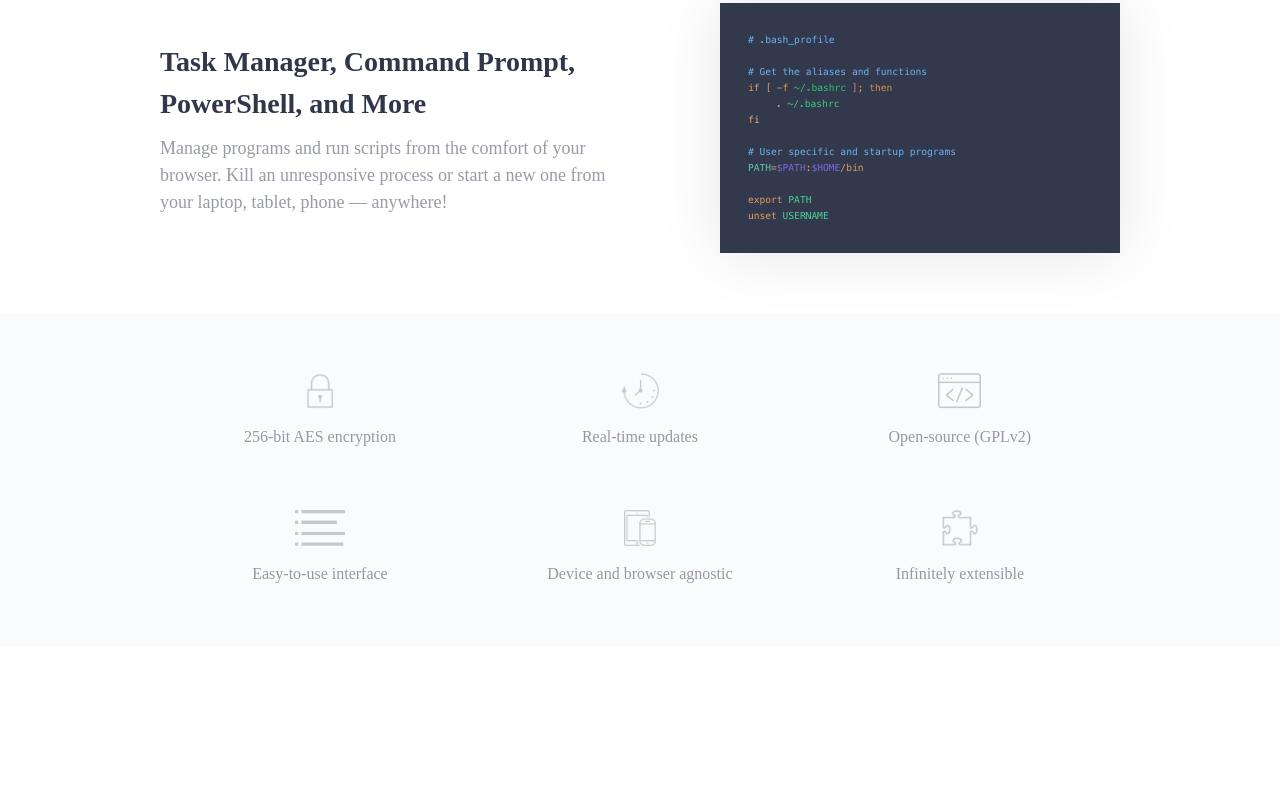
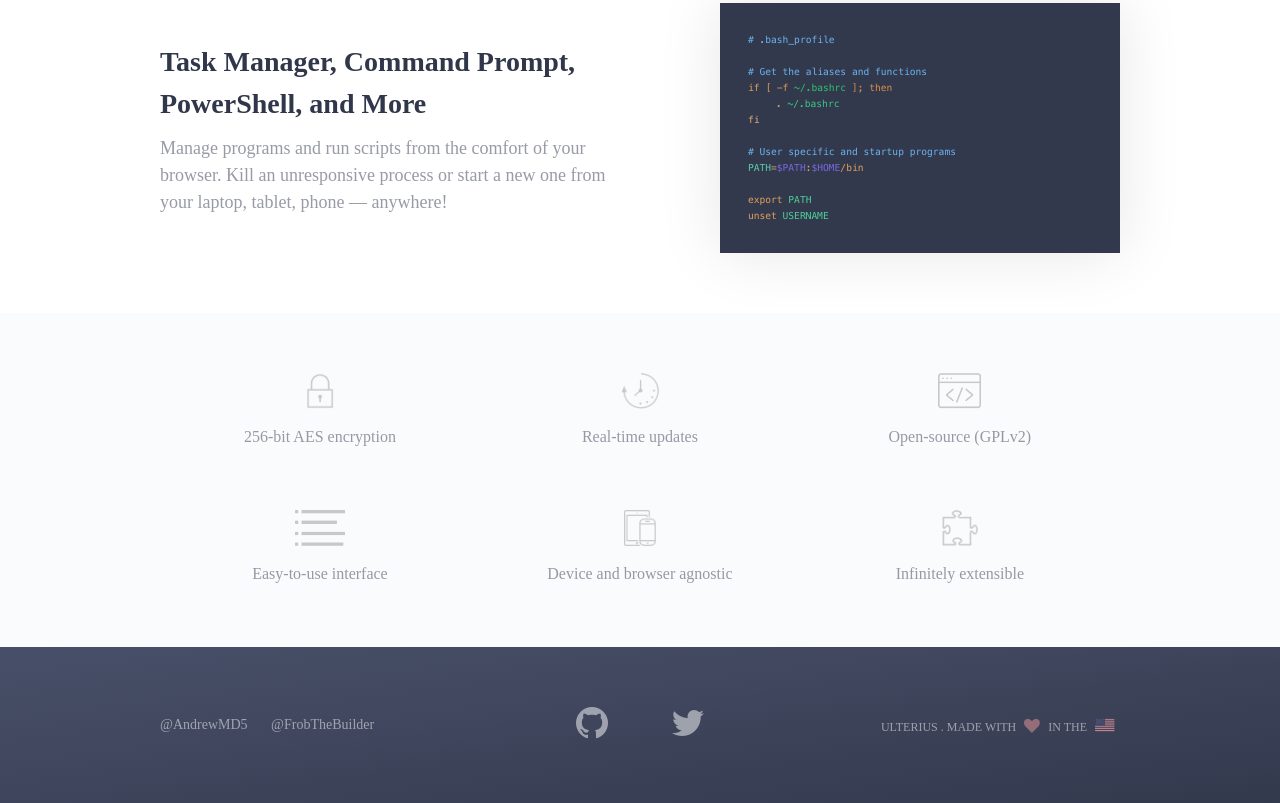
Before and after one commit to kushsolitary/ulterius, a plain HTML site: page index.html in a window 1280 px wide. Shown: the part 2044-2847 px from the top of the page. Before the commit the page ends 2691 px from the top, so only its background shows below. Drawn offline with Linux system fonts and the light colour scheme.

Commit message:
feat: add footer and transtions on links

```diff
--- a/index.html
+++ b/index.html
@@ -118,7 +118,21 @@
 </section>
 
 <footer>
+  <div class="container">
+    <div class="credits">
+      <a href="https://twitter.com/andrewmd5">@AndrewMD5</a>
+      <a href="https://twitter.com/frobthebuilder">@FrobTheBuilder</a>
+    </div>
 
+    <div class="social">
+      <a href="https://github.com/StrikeOrg/ulterius-client" class="github"></a>
+      <a href="https://twitter.com/ulteriusapp" class="twitter"></a>
+    </div>
+
+    <div class="love">
+      Ulterius . Made with <span class="love-icon"></span> in the <span class="us-icon"></span>
+    </div>
+  </div>
 </footer>
 
 </body>
--- a/style.css
+++ b/style.css
@@ -91,6 +91,14 @@ h1 {
   padding: 0 70px;
   background: #FCAB52;
   letter-spacing: 0.5px;
+
+  -webkit-transition: all 0.4s ease;
+  -o-transition: all 0.4s ease;
+  transition: all 0.4s ease;
+}
+
+.button:hover {
+  background: #03AADB
 }
 
 /**
@@ -165,6 +173,73 @@ footer {
   background-image: -webkit-linear-gradient(top left, #485069 0%, #33394D 100%);
   background-image: -o-linear-gradient(top left, #485069 0%, #33394D 100%);
   background-image: linear-gradient(to bottom right, #485069 0%, #33394D 100%);
+
+  padding: 60px 0;
+  text-align: center;
+}
+
+footer a {
+  -webkit-transition: all 0.4s ease;
+  -o-transition: all 0.4s ease;
+  transition: all 0.4s ease;
+}
+
+footer a:hover {
+  opacity: 1;
+}
+
+.social {
+  margin-bottom: 30px;
+}
+
+.social a {
+  display: inline-block;
+  height: 32px;
+  width: 32px;
+
+  background-size: contain;
+  background-repeat: no-repeat;
+  background-position: center;
+
+  opacity: 0.5;
+}
+
+.social .twitter { background-image: url(images/twitter.png); }
+.social .github { background-image: url(images/github.png); margin-right: 60px; }
+
+.credits {
+  font-size: 14px;
+  margin-bottom: 30px;
+}
+
+.credits a {
+  margin-right: 20px;
+  color: white;
+  opacity: 0.5;
+}
+
+.love {
+  color: white;
+  font-size: 12px;
+  text-transform: uppercase;
+  opacity: 0.5;
+}
+
+.love-icon, .us-icon {
+  height: 15px;
+  width: 16px;
+  background-image: url(images/heart.png);
+  background-size: contain;
+  background-repeat: no-repeat;
+  display: inline-block;
+  margin: 0 5px;
+  position: relative;
+  top: 2px;
+}
+
+.us-icon {
+  width: 20px;
+  background-image: url(images/us.png);
 }
 
 /**
@@ -252,6 +327,31 @@ footer {
     width: 33.33%;
     padding: 30px 0;
   }
+
+
+  footer .container {
+    -webkit-display: flex;
+    -moz-display: flex;
+    -ms-display: flex;
+    display: flex;
+
+    -ms-flex-align: center;
+    -webkit-align-items: center;
+    -webkit-box-align: center;
+    align-items: center;
+  }
+
+  footer .container > div {
+    -webkit-flex: 1;
+    -moz-flex: 1;
+    -ms-flex: 1;
+    flex: 1;
+  }
+
+  .social { margin-bottom: 0 }
+  .credits { text-align: left; margin: 0 }
+  .love { text-align: right; }
+
 }
 
 
```
